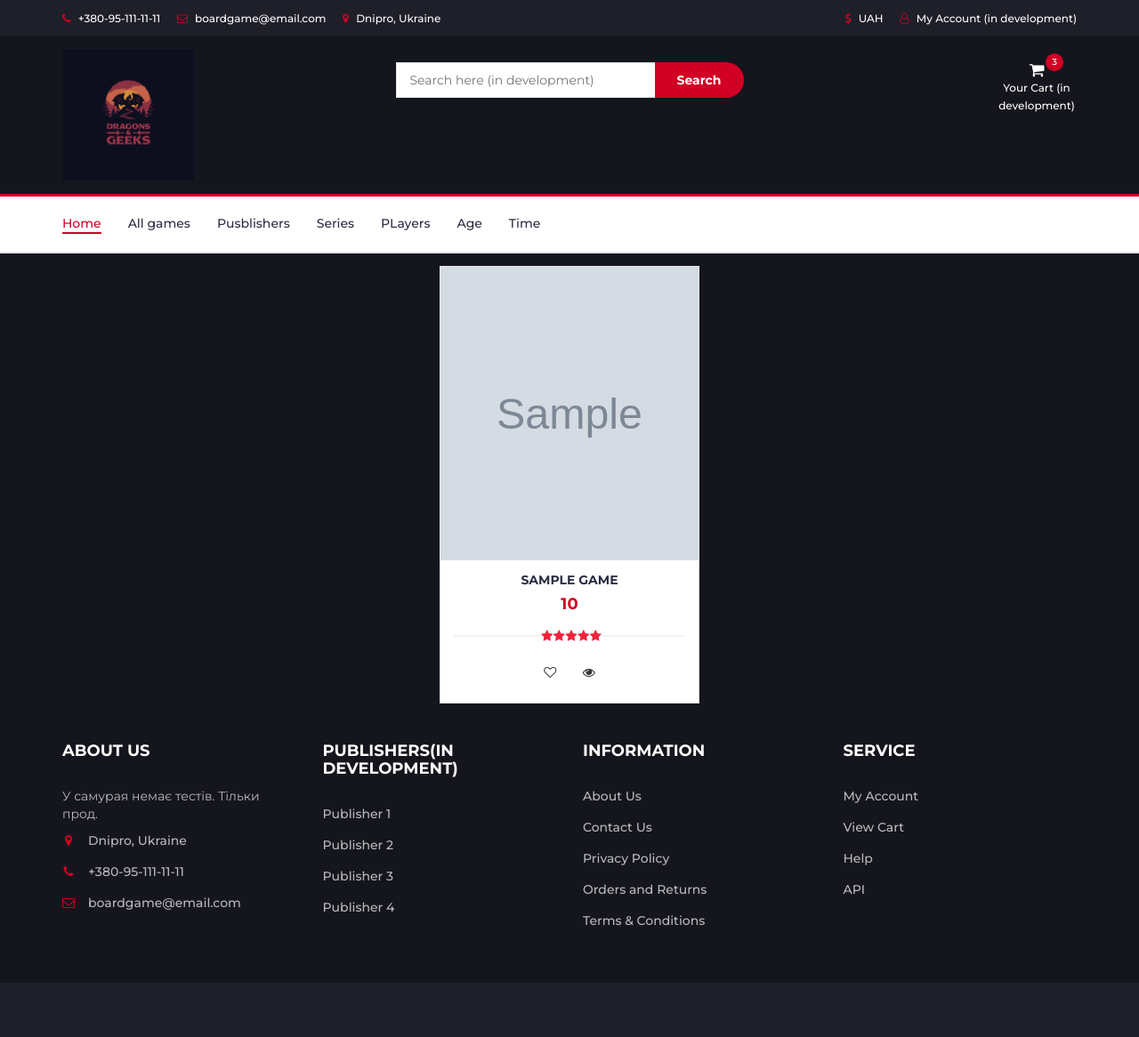
After one commit to Maelllm/Board_Game_Django, a Django app: template src/templates/age_cat_games.html in a window 1280 px wide. The commit adds this page. Shown: the whole page at 89% size. Run offline with Django 4.2, Linux system fonts and the light colour scheme; the template is opened without the code that fills it: most values are stand-ins (such as "Sample title", 1, 10 or a date in 2020); grey boxes marked "Sample" are stand-in pictures; some libraries are stand-ins or nearby versions.

Commit message:
task_31-32 part_1

```diff
--- a/src/board_game/urls.py
+++ b/src/board_game/urls.py
@@ -4,7 +4,8 @@ from django.contrib import admin
 from django.urls import path
 
 from board_game.views import (GetAllGamesView, GetAllPublishersView,
-                              GetPublisherSeriesView, GetSeriesGamesView)
+                              GetPublisherSeriesView, GetSeriesGamesView, GetAllAgeCategoryView,
+                              GetAgeCategoryGamesView)
 from core.views import PageNotFoundView
 
 app_name = "board_game"
@@ -15,7 +16,8 @@ urlpatterns = [
     path("publishers/<int:pk>", GetPublisherSeriesView.as_view(), name="publishers_series"),
     path("publishers/series/<int:pk>", GetSeriesGamesView.as_view(), name="series_games"),
     path("plct/", PageNotFoundView.as_view(), name="playercount"),
-    path("age/", PageNotFoundView.as_view(), name="age"),
+    path("age/", GetAllAgeCategoryView.as_view(), name="age_category"),
+    path("age/<int:pk>", GetAgeCategoryGamesView.as_view(), name="age_cat_games"),
     path("time/", PageNotFoundView.as_view(), name="time"),
 ]
 
--- /dev/null
+++ b/src/templates/age_cat_games.html
@@ -0,0 +1,48 @@
+{% extends "index.html" %}
+
+{% block content %}
+
+<!-- Products tab & slick -->
+					<div class="col-md-12">
+						<div class="row">
+							<div class="products-tabs">
+								<!-- tab -->
+								<div id="tab1" class="tab-pane active">
+									<div class="products-slick" data-nav="#slick-nav-1" >
+										<!-- product -->
+										{% for game in ac_games %}
+										<div class="product">
+											<div class="product-img">
+												<img src="{{ MEDIA_URL }}{{ game.image }}" height="330" alt="">
+											</div>
+											<div class="product-body">
+												<h3 class="product-name"><a href="#">{{ game.name}}</a></h3>
+												<h4 class="product-price">{{ game.price}} </h4>
+												<div class="product-rating">
+													<i class="fa fa-star"></i>
+													<i class="fa fa-star"></i>
+													<i class="fa fa-star"></i>
+													<i class="fa fa-star"></i>
+													<i class="fa fa-star"></i>
+												</div>
+												<div class="product-btns">
+													<button class="add-to-wishlist"><i class="fa fa-heart-o"></i><span class="tooltipp">add to wishlist</span></button>
+													<button class="quick-view"><i class="fa fa-eye"></i><span class="tooltipp">quick view</span></button>
+												</div>
+											</div>
+											<div class="add-to-cart">
+												<button class="add-to-cart-btn"><i class="fa fa-shopping-cart"></i> add to cart</button>
+											</div>
+										</div>
+										{% endfor %}
+										<!-- /product -->
+									</div>
+									<div id="slick-nav-1" class="products-slick-nav"></div>
+								</div>
+								<!-- /tab -->
+							</div>
+						</div>
+					</div>
+					<!-- Products tab & slick -->
+
+{% endblock content %}
--- a/src/templates/index.html
+++ b/src/templates/index.html
@@ -158,7 +158,7 @@
 						<li><a href="{% url 'board_game:publishers' %}">Pusblishers</a></li>
 						<li><a href="#">Series</a></li>
 						<li><a href="{% url 'board_game:playercount' %}">PLayers</a></li>
-						<li><a href="{% url 'board_game:age' %}">Age</a></li>
+						<li><a href="{% url 'board_game:age_category' %}">Age</a></li>
 						<li><a href="{% url 'board_game:time' %}">Time</a></li>
 					</ul>
 					<!-- /NAV -->
```
Also changed, not shown: src/board_game/views.py (+18 -1 lines), src/core/for_asyncio.py (added, +18 -0 lines), src/templates/age_categories.html (added, +31 -0 lines).
